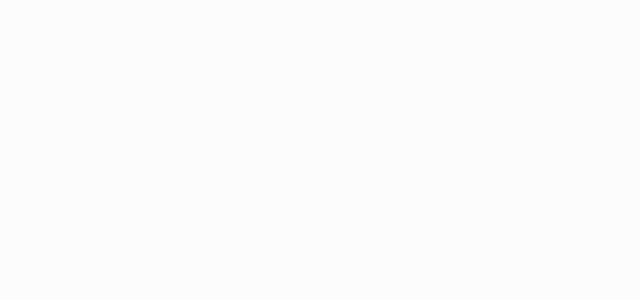
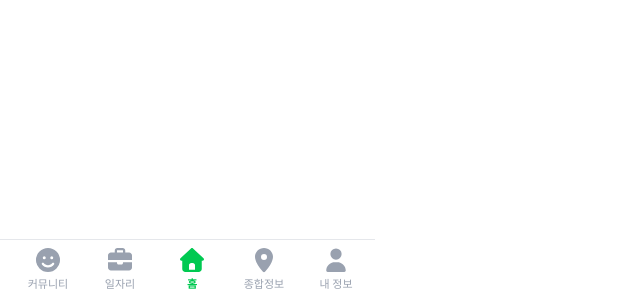
Before and after one commit to kdt-hackathon-2025/Frontend, a Vue app: page /home in a window 1280 px wide. Before the commit this address had no page. Shown: the part 500-800 px from the top of the page, without its empty margins (0-640 px from the left). Built offline with nearby package versions, Linux system fonts and the light colour scheme; a web font is replaced by a local one.

Commit message:
온보딩에 bottomNav 안뜨게 수정

```diff
--- a/src/App.vue
+++ b/src/App.vue
@@ -1,31 +1,13 @@
-<script setup></script>
-
 <template>
-  <div id="app">
-    <router-view />
+  <div id="app" class="w-[375px] h-[812px] mx-auto flex flex-col relative overflow-hidden">
+    <router-view class="flex-1 overflow-y-auto" />
+    <BottomNav v-if="!route.meta.hideBottomNav" />
   </div>
 </template>
 
-<style>
-html,
-body {
-  margin: 0;
-  padding: 0;
-  width: 100vw;
-  height: 100vh;
-  overflow: hidden;
-  display: flex;
-  justify-content: center;
-  align-items: center;
-  background: #fbfbfb;
-}
+<script setup>
+import { useRoute } from 'vue-router'
+import BottomNav from './components/BottomNav.vue'
 
-#app {
-  width: 375px;
-  height: 812px;
-  margin: 0;
-  padding: 0;
-  overflow: hidden;
-  box-sizing: border-box;
-}
-</style>
+const route = useRoute()
+</script>
--- a/src/router/index.js
+++ b/src/router/index.js
@@ -9,11 +9,13 @@ const router = createRouter({
       path: '/',
       name: 'Onboarding',
       component: OnboardingPage,
+      meta: { hideBottomNav: true },
     },
     {
       path: '/intro',
       name: 'OnboardingIntro',
       component: OnboardingIntro,
+      meta: { hideBottomNav: true },
     },
   ],
 })
```
